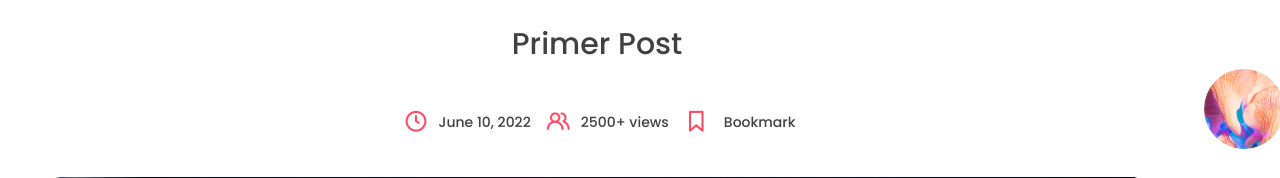
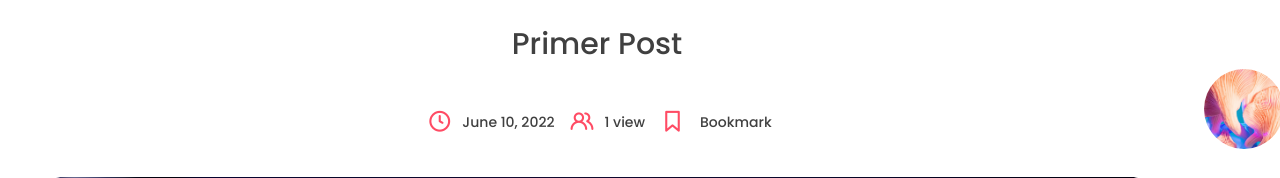
Before and after one commit to smavodev/blogapp_python, a Django app: a page that uses app/templates/app/post.html in a window 1280 px wide; the page is wider, and only the part inside the window is pictured. Shown: the part 708-886 px from the top of that part. Run offline with Django 4.2, Linux system fonts and the light colour scheme; data comes from the database, SQL or seed files in the repository; both versions use the stored data as it was after the commit; some libraries are stand-ins or nearby versions.

Commit message:
Add Contador de Vistas al post

```diff
--- a/app/admin.py
+++ b/app/admin.py
@@ -3,7 +3,7 @@ from app.models import Post, Tag
 
 
 class PostAdmin(admin.ModelAdmin):
-    list_display = ('title', 'slug')
+    list_display = ('title', 'slug', 'view_count')
     list_display_links = ('title', 'slug')
     list_filter = ('title', 'slug')
 
--- a/app/models.py
+++ b/app/models.py
@@ -28,6 +28,7 @@ class Post(models.Model):
     slug = models.SlugField(max_length=200, unique=True)
     image = models.ImageField(null=True, blank=True, upload_to="images/")
     tags = models.ManyToManyField(Tag, blank=True, related_name='post')
+    view_count = models.IntegerField(null=True, blank=True)
 
     class Meta:
         verbose_name = 'posts'
--- a/app/templates/app/post.html
+++ b/app/templates/app/post.html
@@ -33,7 +33,7 @@
                   </div>
                   <div class="track">
                     <i class="uil uil-users-alt"></i>
-                    <p class="view-count">2500+ views</p>
+                    <p class="view-count">{{post.view_count}} view{{post.view_count|pluralize}}</p>
                   </div>
                   <div class="track">
                     <form action="" method="POST">
--- a/app/views.py
+++ b/app/views.py
@@ -10,6 +10,12 @@ def post_page(request, slug):
     post = Post.objects.get(slug=slug)
     tags = Tag.objects.all()
 
+    if post.view_count is None:
+        post.view_count = 1
+    else:
+        post.view_count = post.view_count + 1
+    post.save()
+
     context = {
         'post': post,
         'tags': tags,
```
Also changed, not shown: app/migrations/0004_post_view_count.py (added), db.sqlite3.
